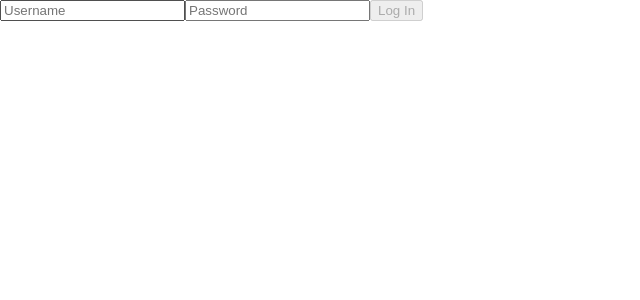
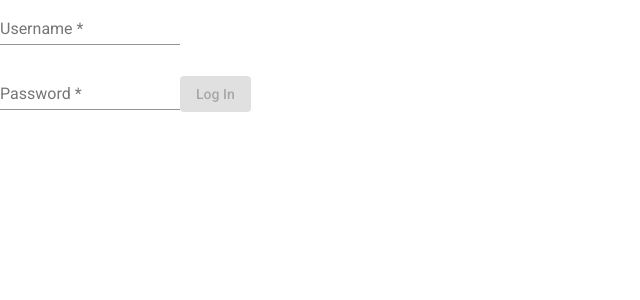
Before and after one commit to ItalianCoders/mybudget2-web, an Angular app: page /login in a window 1280 px wide. Shown: the top 300 px of the page, without its empty margins (0-640 px from the left). Built offline with nearby package versions, Linux system fonts and the light colour scheme.

Commit message:
Aggiunti stili material sul form

```diff
--- a/src/app/login/login.component.html
+++ b/src/app/login/login.component.html
@@ -1,5 +1,10 @@
 <form [formGroup]="loginForm" (ngSubmit)="login()">
-  <input type="text" placeholder="Username" formControlName="username" required>
-  <input type="password" placeholder="Password" formControlName="password" required>
-  <button type="submit" [disabled]="!loginForm.valid">Log In</button>
+  <mat-form-field>
+    <input matInput type="text" placeholder="Username" formControlName="username" required>
+  </mat-form-field>
+  <br>
+  <mat-form-field>
+    <input matInput type="password" placeholder="Password" formControlName="password" required>
+  </mat-form-field>
+  <button mat-raised-button type="submit" [disabled]="!loginForm.valid">Log In</button>
 </form>
```
Also changed, not shown: src/app/app.module.ts (+7 -1 lines).
